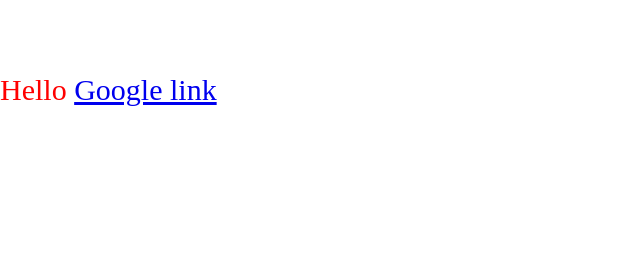
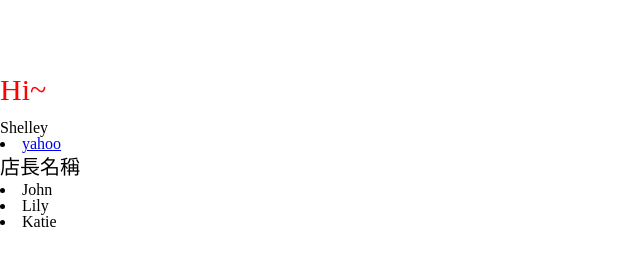
Before and after one commit to shelley816/2024_JavaScript, a website: page class_01/index.html in a window 1280 px wide. Shown: the whole page, without its empty margins (0-640 px from the left). Drawn offline with Linux system fonts and the light colour scheme.

Commit message:
learned innerHTML, combine HTML, innerHTML+for

```diff
--- a/class_01/css/style.css
+++ b/class_01/css/style.css
@@ -73,6 +73,6 @@ p {
 	font-weight: bold;
 }
 
-#titleIDRed {
+.titleIDRed {
 	color: #f00;
 }
--- a/class_01/index.html
+++ b/class_01/index.html
@@ -7,10 +7,10 @@
     <link rel="stylesheet" href="css/style.css">
 </head>
 <body>
-    <h1 class="titleClass">
-        Hello
-        <a href="#">Google link</a>
-    </h1>
+    <div id="main">Hello</div>
+    <div id="main2"></div>
+    <p>店長名稱</p>
+    <div id="main3"></div>
     <script src="js/all.js"></script>
 </body>
 </html>
--- a/class_01/js/all.js
+++ b/class_01/js/all.js
@@ -1,20 +1,40 @@
 
-// 改變連結
-var el = document.querySelector('.titleClass a');
-el.setAttribute('href','https://www.google.com/');
+// innerHTML
+var el = document.querySelector('#main');
+var str = '<h1 class="titleIDRed">Hi~</h1>';
+el.innerHTML = str+'<h2>Shelley</h2>';
 
-// 增加原本沒有的屬性
-var el2 = document.querySelector('.titleClass');
-el2.setAttribute('id','titleIDRed');
+// combine HTML in
+var el2 = document.querySelector('#main2');
+var link = 'https://tw.yahoo.com/';
+var brand = 'yahoo';
+el2.innerHTML = '<li><a href="'+ link +'">'+ brand +'</a></li>';
 
-// 取出屬性值
-var el3 = document.querySelector('.titleClass a').getAttribute('href');
-console.log(el3);
+// innerHTML + for
+var store = [
+    {
+        manager: 'John',
+        year: 8,
+        staffName: ['Mary', 'Bibi', 'Fifi'],
+        productItem: 76
+    },{
+        manager: 'Lily',
+        year: 5,
+        staffName: ['Bobo', 'Karen', 'Shelly'],
+        productItem: 89
+    },{
+        manager: 'Katie',
+        year: 2,
+        staffName: ['Carol', 'Sam', 'Joyce'],
+        productItem: 66
+    }
+];
 
-// 取出標籤裡的文字內容
-var el4 = document.querySelector('.titleClass a').textContent;
-console.log(el4);
-
-// 取出標籤裡的內容
-var el5 = document.querySelector('.titleClass').innerHTML;
-console.log(el5);
+var el3 = document.querySelector('#main3');
+var storeLen = store.length;
+var str = '';
+for (let i = 0; i < storeLen; i++) {
+    var content = '<li>'+ store[i].manager +'</li>';
+    str += content;
+}
+el3.innerHTML = str;
```
